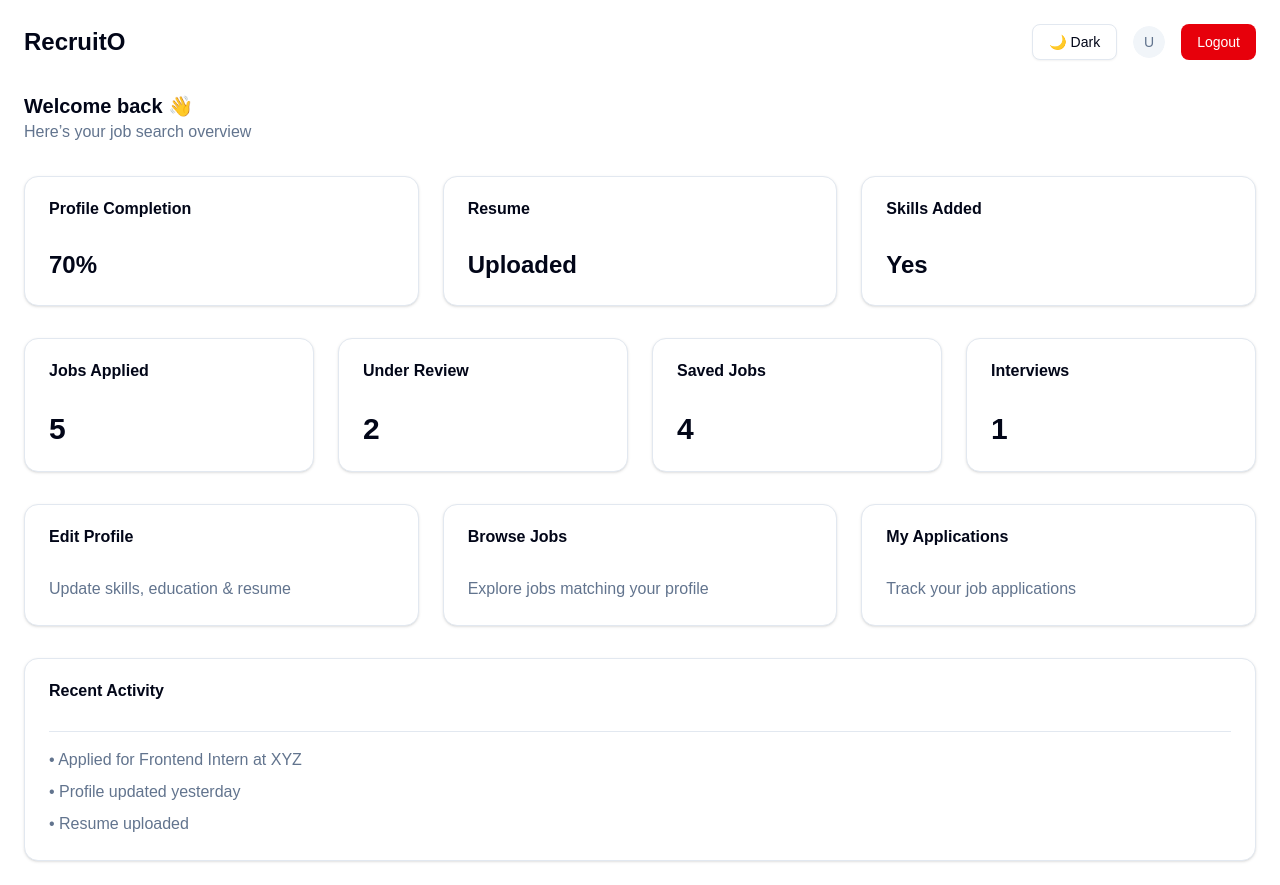
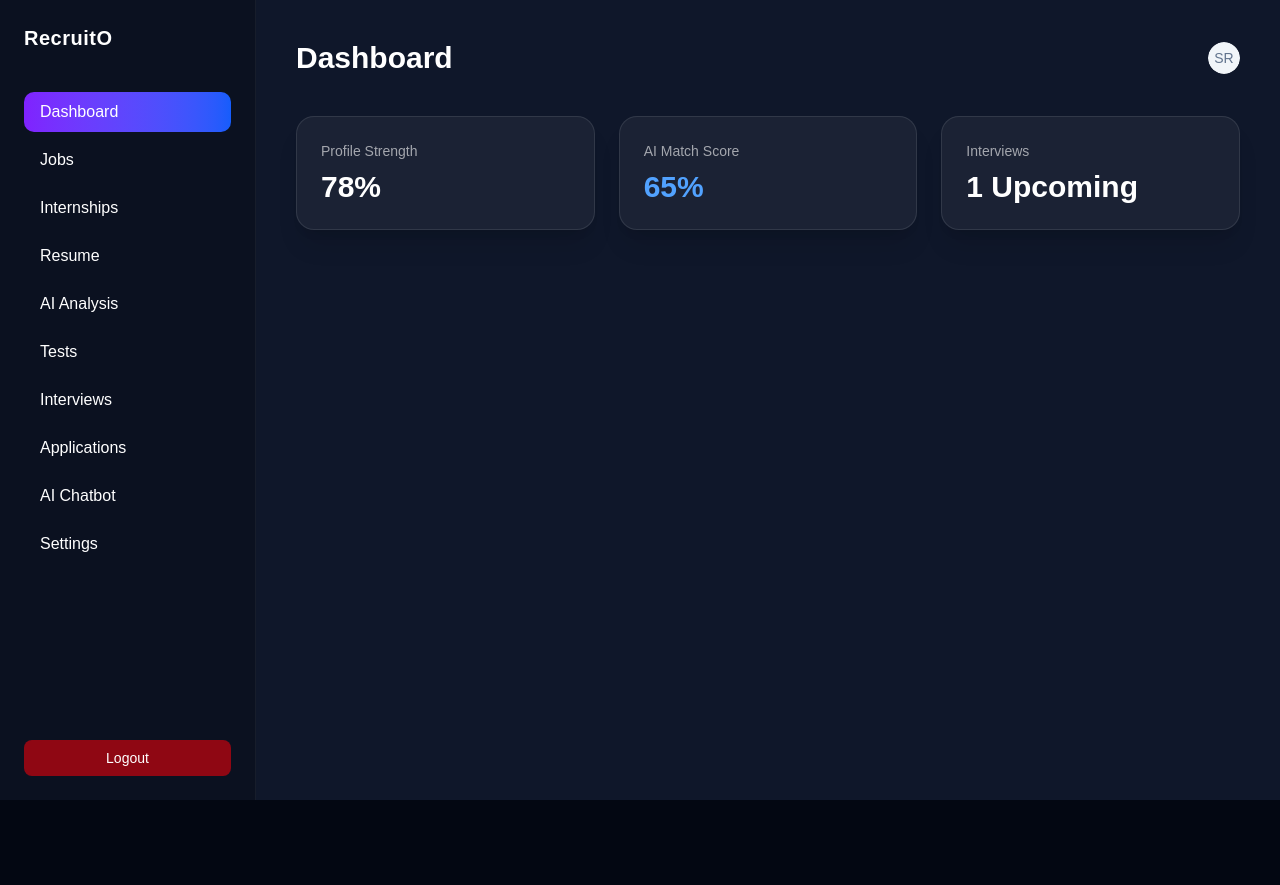
Before and after one commit to RecruitO-Org/RecruitO, a React (Vite) app in the folder react-landing-page-responsive/: page /dashboard in a window 1280 px wide. After the commit the page ends 800 px from the top, so only its background shows below. Built offline with nearby package versions, Linux system fonts and the light colour scheme.

Commit message:
user_dashboard

```diff
--- a/react-landing-page-responsive/src/pages/user_dashboard/Dashboard.css
+++ b/react-landing-page-responsive/src/pages/user_dashboard/Dashboard.css
@@ -18,7 +18,8 @@
 }
 
 .dashboard-card:hover {
-  transform: translateY(-4px);
+  transform: translateY(-6px);
+  box-shadow: 0 12px 28px rgba(0, 0, 0, 0.25);
 }
 
 /* Stat animation */
@@ -27,37 +28,48 @@
 }
 
 /* ===============================
-   FORCE DARK MODE (IMPORTANT)
+   DARK MODE
    =============================== */
 
-/* Background + text */
 .dark .dashboard-root {
-  background-color: #0f172a; /* slate-900 */
-  color: #e5e7eb; /* slate-200 */
+  background-color: #0f172a;
+  color: #e5e7eb;
 }
 
-/* Cards in dark mode */
 .dark .dashboard-card {
-  background-color: #020617; /* slate-950 */
-  border: 1px solid #1e293b; /* slate-800 */
+  background-color: #020617;
+  border: 1px solid #1e293b;
   box-shadow: 0 10px 25px rgba(0, 0, 0, 0.6);
 }
 
-/* Headings */
 .dark h1,
 .dark h2,
 .dark h3 {
-  color: #f8fafc; /* slate-50 */
+  color: #f8fafc;
 }
 
-/* Muted text */
 .dark .text-muted-foreground {
-  color: #94a3b8 !important; /* slate-400 */
+  color: #94a3b8 !important;
 }
 
-/* Buttons */
-.dark button {
-  transition: background-color 0.3s ease, color 0.3s ease;
+.dark .dashboard-card {
+  color: #e5e7eb;
+}
+
+.dark .dashboard-card h1,
+.dark .dashboard-card h2,
+.dark .dashboard-card h3,
+.dark .dashboard-card h4 {
+  color: #f8fafc;
+}
+
+.dark .dashboard-card p,
+.dark .dashboard-card li {
+  color: #cbd5e1;
+}
+
+.dark .dashboard-card .text-muted-foreground {
+  color: #94a3b8 !important;
 }
 
 /* ===============================
@@ -96,31 +108,3 @@
     opacity: 1;
   }
 }
-
-/* ===============================
-   FIX TEXT VISIBILITY IN DARK MODE
-   =============================== */
-
-/* Force readable text inside cards */
-.dark .dashboard-card {
-  color: #e5e7eb; /* slate-200 */
-}
-
-/* Card titles */
-.dark .dashboard-card h1,
-.dark .dashboard-card h2,
-.dark .dashboard-card h3,
-.dark .dashboard-card h4 {
-  color: #f8fafc; /* slate-50 */
-}
-
-/* Normal paragraph text */
-.dark .dashboard-card p,
-.dark .dashboard-card li {
-  color: #cbd5f5; /* slate-300 */
-}
-
-/* Muted text (overrides shadcn muted color) */
-.dark .dashboard-card .text-muted-foreground {
-  color: #94a3b8 !important; /* slate-400 */
-}
--- a/react-landing-page-responsive/src/pages/user_dashboard/Dashboard.tsx
+++ b/react-landing-page-responsive/src/pages/user_dashboard/Dashboard.tsx
@@ -1,197 +1,219 @@
-import { useEffect, useState } from "react";
+import { useState, useEffect } from "react";
 import { useNavigate } from "react-router-dom";
-import "./dashboard.css";
-
 import { Button } from "@/components/ui/button";
-import {
-  Card,
-  CardContent,
-  CardHeader,
-  CardTitle,
-} from "@/components/ui/card";
 import { Avatar, AvatarFallback } from "@/components/ui/avatar";
-import { Separator } from "@/components/ui/separator";
+import { motion } from "framer-motion";
 
 export default function Dashboard() {
   const navigate = useNavigate();
+  const [active, setActive] = useState("dashboard");
+  const [isDark, setIsDark] = useState(true);
+  const [messages, setMessages] = useState([
+    { role: "ai", text: "Hi 👋 I'm RecruitO AI. How can I help you today?" },
+  ]);
+  const [input, setInput] = useState("");
 
-  // 🌙 Dark mode state
-  const [isDark, setIsDark] = useState(false);
-
-  // Load saved theme on mount
+  // Load theme
   useEffect(() => {
     const savedTheme = localStorage.getItem("theme");
-    if (savedTheme === "dark") {
+    if (savedTheme === "light") {
+      document.documentElement.classList.remove("dark");
+      setIsDark(false);
+    } else {
       document.documentElement.classList.add("dark");
       setIsDark(true);
     }
   }, []);
 
   const toggleTheme = () => {
-    document.documentElement.classList.toggle("dark");
-    const newTheme = document.documentElement.classList.contains("dark")
-      ? "dark"
-      : "light";
+    const newTheme = isDark ? "light" : "dark";
+    setIsDark(!isDark);
+
+    if (newTheme === "dark") {
+      document.documentElement.classList.add("dark");
+    } else {
+      document.documentElement.classList.remove("dark");
+    }
 
     localStorage.setItem("theme", newTheme);
-    setIsDark(newTheme === "dark");
   };
 
-  const handleLogout = () => {
-    navigate("/signin");
+  const sidebarItems = [
+    "Dashboard",
+    "Jobs",
+    "Internships",
+    "Resume",
+    "AI Analysis",
+    "Tests",
+    "Interviews",
+    "Applications",
+    "AI Chatbot",
+    "Settings",
+  ];
+
+  const sendMessage = () => {
+    if (!input.trim()) return;
+
+    const newMessages = [
+      ...messages,
+      { role: "user", text: input },
+      { role: "ai", text: "This will connect to backend AI soon 🤖" },
+    ];
+
+    setMessages(newMessages);
+    setInput("");
   };
 
   return (
-    <div className="dashboard-root min-h-screen bg-background px-6 py-6">
-      {/* ================= Header ================= */}
-      <header className="dashboard-header flex justify-between items-center mb-8">
-        <h1 className="text-2xl font-bold">RecruitO</h1>
+    <div className="flex min-h-screen bg-white dark:bg-[#0f172a] text-black dark:text-white transition-colors duration-300">
 
-        <div className="flex items-center gap-4">
-          {/* 🌙 Theme toggle */}
-          <Button variant="outline" onClick={toggleTheme}>
-            {isDark ? "☀️ Light" : "🌙 Dark"}
-          </Button>
+      {/* SIDEBAR */}
+      <aside className="w-64 bg-gray-100 dark:bg-[#0b1120] border-r border-black/10 dark:border-white/5 p-6 flex flex-col transition-colors duration-300">
+
+        <h2 className="text-xl font-semibold mb-10 tracking-wide">
+          RecruitO
+        </h2>
+
+        <nav className="space-y-2 flex-1">
+          {sidebarItems.map((item) => (
+            <button
+              key={item}
+              onClick={() => setActive(item.toLowerCase())}
+              className={`w-full text-left px-4 py-2 rounded-lg transition-all ${
+                active === item.toLowerCase()
+                  ? "bg-gradient-to-r from-violet-600 to-blue-600"
+                  : "hover:bg-white/5"
+              }`}
+            >
+              {item}
+            </button>
+          ))}
+        </nav>
+
+        <Button
+          variant="destructive"
+          className="w-full mt-6"
+          onClick={() => navigate("/signin")}
+        >
+          Logout
+        </Button>
+      </aside>
+
+      {/* MAIN */}
+      <div className="flex-1 p-10">
+
+        <div className="flex justify-between items-center mb-10">
+          <h1 className="text-3xl font-semibold capitalize">
+            {active}
+          </h1>
 
           <Avatar>
-            <AvatarFallback>U</AvatarFallback>
+            <AvatarFallback>SR</AvatarFallback>
           </Avatar>
+        </div>
 
-          <Button variant="destructive" onClick={handleLogout}>
-            Logout
-          </Button>
-        </div>
-      </header>
+        {/* DASHBOARD */}
+        {active === "dashboard" && (
+          <motion.div
+            initial={{ opacity: 0, y: 15 }}
+            animate={{ opacity: 1, y: 0 }}
+            className="grid gap-6 md:grid-cols-3"
+          >
+            <div className="p-6 rounded-2xl bg-white border border-gray-200 dark:bg-white/5 dark:border-white/10 shadow-xl">
+              <p className="text-sm text-white/60 mb-2">
+                Profile Strength
+              </p>
+              <h2 className="text-3xl font-bold">78%</h2>
+            </div>
 
-      {/* ================= Welcome ================= */}
-      <section className="mb-8">
-        <h2 className="text-xl font-semibold">Welcome back 👋</h2>
-        <p className="text-muted-foreground">
-          Here’s your job search overview
-        </p>
-      </section>
+            <div className="p-6 rounded-2xl bg-white border border-gray-200 dark:bg-white/5 dark:border-white/10 shadow-xl">
+              <p className="text-sm text-white/60 mb-2">
+                AI Match Score
+              </p>
+              <h2 className="text-3xl font-bold text-blue-400">
+                65%
+              </h2>
+            </div>
 
-      {/* ================= Profile Status ================= */}
-      <section className="grid gap-6 mb-8 sm:grid-cols-3">
-        <Card className="dashboard-card">
-          <CardHeader>
-            <CardTitle>Profile Completion</CardTitle>
-          </CardHeader>
-          <CardContent>
-            <p className="stat-value text-2xl font-bold">70%</p>
-          </CardContent>
-        </Card>
+            <div className="p-6 rounded-2xl bg-white border border-gray-200 dark:bg-white/5 dark:border-white/10 shadow-xl">
+              <p className="text-sm text-white/60 mb-2">
+                Interviews
+              </p>
+              <h2 className="text-3xl font-bold">1 Upcoming</h2>
+            </div>
+          </motion.div>
+        )}
 
-        <Card className="dashboard-card">
-          <CardHeader>
-            <CardTitle>Resume</CardTitle>
-          </CardHeader>
-          <CardContent>
-            <p className="stat-value text-2xl font-bold">Uploaded</p>
-          </CardContent>
-        </Card>
+        {/* RESUME */}
+        {active === "resume" && (
+          <div className="p-8 rounded-2xl bg-white border border-gray-200 dark:bg-white/5 dark:border-white/10 shadow-xl max-w-xl">
+            <h2 className="text-xl font-semibold mb-4">
+              Resume Management
+            </h2>
+            <p className="text-white/60 mb-4">
+              Current Resume: resume_v2.pdf
+            </p>
+            <Button>Upload / Change Resume</Button>
+          </div>
+        )}
 
-        <Card className="dashboard-card">
-          <CardHeader>
-            <CardTitle>Skills Added</CardTitle>
-          </CardHeader>
-          <CardContent>
-            <p className="stat-value text-2xl font-bold">Yes</p>
-          </CardContent>
-        </Card>
-      </section>
+        {/* AI CHATBOT */}
+        {active === "ai chatbot" && (
+          <div className="max-w-3xl h-[500px] flex flex-col rounded-2xl bg-white border border-gray-200 dark:bg-white/5 dark:border-white/10 shadow-xl p-6">
+            <div className="flex-1 overflow-y-auto space-y-3 mb-4">
+              {messages.map((msg, index) => (
+                <div
+                  key={index}
+                  className={`p-3 rounded-lg max-w-xs ${
+                    msg.role === "user"
+                      ? "bg-blue-600 ml-auto"
+                      : "bg-white/10"
+                  }`}
+                >
+                  {msg.text}
+                </div>
+              ))}
+            </div>
 
-      {/* ================= Stats ================= */}
-      <section className="grid gap-6 mb-8 sm:grid-cols-2 lg:grid-cols-4">
-        <Card className="dashboard-card">
-          <CardHeader>
-            <CardTitle>Jobs Applied</CardTitle>
-          </CardHeader>
-          <CardContent>
-            <p className="stat-value text-3xl font-bold">5</p>
-          </CardContent>
-        </Card>
+            <div className="flex gap-3">
+              <input
+                value={input}
+                onChange={(e) => setInput(e.target.value)}
+                placeholder="Ask something..."
+                className="flex-1 px-4 py-2 rounded-lg bg-white/10 outline-none"
+              />
+              <Button onClick={sendMessage}>
+                Send
+              </Button>
+            </div>
+          </div>
+        )}
 
-        <Card className="dashboard-card">
-          <CardHeader>
-            <CardTitle>Under Review</CardTitle>
-          </CardHeader>
-          <CardContent>
-            <p className="stat-value text-3xl font-bold">2</p>
-          </CardContent>
-        </Card>
+        {/* SETTINGS */}
+        {active === "settings" && (
+          <div className="max-w-xl p-8 rounded-2xl bg-white border border-gray-200 dark:bg-white/5 dark:border-white/10 shadow-xl">
+            <h2 className="text-xl font-semibold mb-6">
+              Appearance Settings
+            </h2>
 
-        <Card className="dashboard-card">
-          <CardHeader>
-            <CardTitle>Saved Jobs</CardTitle>
-          </CardHeader>
-          <CardContent>
-            <p className="stat-value text-3xl font-bold">4</p>
-          </CardContent>
-        </Card>
+            <div className="flex justify-between items-center">
+              <span>Dark Mode</span>
+              <Button onClick={toggleTheme}>
+                {isDark ? "Switch to Light" : "Switch to Dark"}
+              </Button>
+            </div>
+          </div>
+        )}
 
-        <Card className="dashboard-card">
-          <CardHeader>
-            <CardTitle>Interviews</CardTitle>
-          </CardHeader>
-          <CardContent>
-            <p className="stat-value text-3xl font-bold">1</p>
-          </CardContent>
-        </Card>
-      </section>
-
-      {/* ================= Action Cards ================= */}
-      <section className="grid gap-6 mb-8 sm:grid-cols-2 lg:grid-cols-3">
-        <Card className="dashboard-card cursor-pointer">
-          <CardHeader>
-            <CardTitle>Edit Profile</CardTitle>
-          </CardHeader>
-          <CardContent>
-            <p className="text-muted-foreground">
-              Update skills, education & resume
-            </p>
-          </CardContent>
-        </Card>
-
-        <Card className="dashboard-card cursor-pointer">
-          <CardHeader>
-            <CardTitle>Browse Jobs</CardTitle>
-          </CardHeader>
-          <CardContent>
-            <p className="text-muted-foreground">
-              Explore jobs matching your profile
-            </p>
-          </CardContent>
-        </Card>
-
-        <Card className="dashboard-card cursor-pointer">
-          <CardHeader>
-            <CardTitle>My Applications</CardTitle>
-          </CardHeader>
-          <CardContent>
-            <p className="text-muted-foreground">
-              Track your job applications
-            </p>
-          </CardContent>
-        </Card>
-      </section>
-
-      {/* ================= Recent Activity ================= */}
-      <section>
-        <Card className="dashboard-card">
-          <CardHeader>
-            <CardTitle>Recent Activity</CardTitle>
-          </CardHeader>
-          <CardContent>
-            <Separator className="mb-4" />
-            <ul className="space-y-2 text-muted-foreground">
-              <li>• Applied for Frontend Intern at XYZ</li>
-              <li>• Profile updated yesterday</li>
-              <li>• Resume uploaded</li>
-            </ul>
-          </CardContent>
-        </Card>
-      </section>
+        {/* OTHER TABS */}
+        {!["dashboard", "resume", "ai chatbot", "settings"].includes(active) && (
+          <div className="p-8 rounded-2xl bg-white border border-gray-200 dark:bg-white/5 dark:border-white/10 shadow-xl">
+            <h2 className="text-xl font-semibold">
+              {active} section coming soon...
+            </h2>
+          </div>
+        )}
+      </div>
     </div>
   );
 }
```
